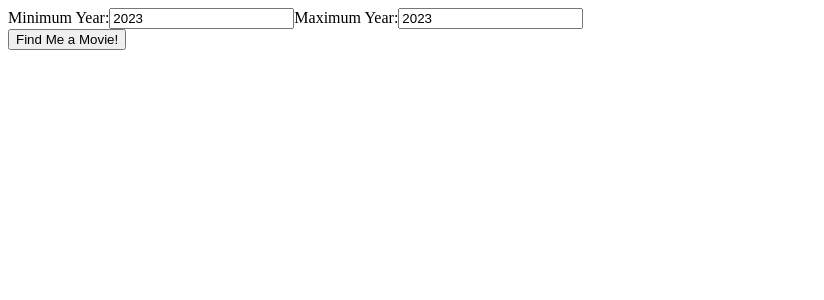
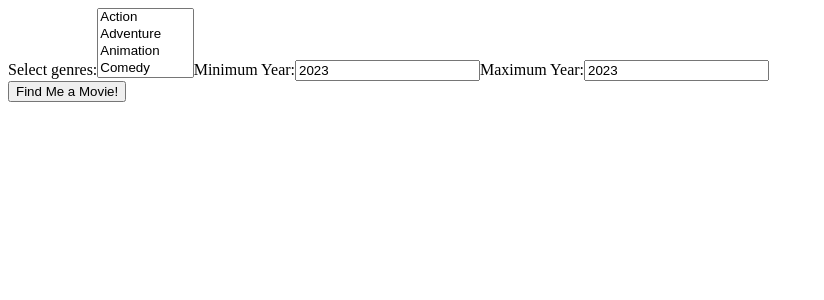
Before and after one commit to edwardreyes21/reel-roulette, a React (Create React App) app: page / in a window 1280 px wide. Shown: the top 300 px of the page, without its empty margins (0-824 px from the left). Built offline with nearby package versions, Linux system fonts and the light colour scheme.

Commit message:
Added dropdown menu for genre selection

```diff
--- a/src/App.js
+++ b/src/App.js
@@ -16,14 +16,28 @@ function App() {
         setMaxYear(event.target.value);
     }
 
+    const handleGenreChange = (event) => {
+        const options = event.target.options;
+        const selectedValues = [];
+
+        for (let i = 0; i < options.length; i++) {
+            if (options[i].selected) {
+                selectedValues.push(options[i].value);
+            }
+        }
+
+        setGenre(selectedValues);
+    }
+
     useEffect(() => {
         console.log(selectedMovie);
     }, [selectedMovie]);
 
     useEffect(() => {
+        console.log("Genres: " + genre);
         console.log("minYear: " + minYear);
         console.log("maxYear: " + maxYear);
-    }, [minYear, maxYear]);
+    }, [genre, minYear, maxYear]);
 
 
     const findMovie = () => {
@@ -69,6 +83,28 @@ function App() {
     return (
         <div className="App">
             <form>
+            <label htmlFor="genre-select">Select genres:</label>
+            <select id="genre-select" multiple={true} onChange={handleGenreChange}>
+                <option value="28">Action</option>
+                <option value="12">Adventure</option>
+                <option value="16">Animation</option>
+                <option value="35">Comedy</option>
+                <option value="80">Crime</option>
+                <option value="99">Documentary</option>
+                <option value="18">Drama</option>
+                <option value="10751">Family</option>
+                <option value="14">Fantasy</option>
+                <option value="36">History</option>
+                <option value="27">Horror</option>
+                <option value="10402">Music</option>
+                <option value="9648">Mystery</option>
+                <option value="10749">Romance</option>
+                <option value="878">Science Fiction</option>
+                <option value="10770">TV Movie</option>
+                <option value="53">Thriller</option>
+                <option value="10752">War</option>
+                <option value="37">Western</option>
+            </select>
                 <label htmlFor="minYear">Minimum Year:</label>
                 <input type="text" id="minYear" value={minYear} onChange={handleMinYearChange}></input>
                 <label htmlFor="maxYear">Maximum Year:</label>
```
